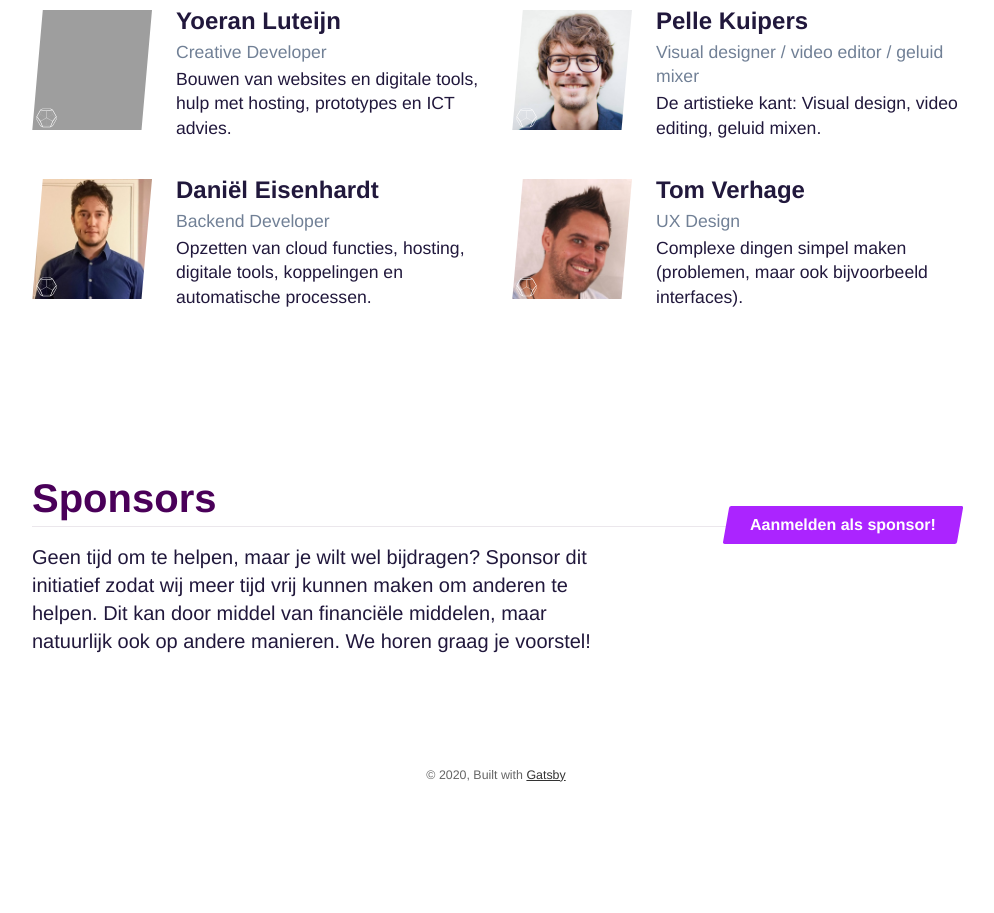
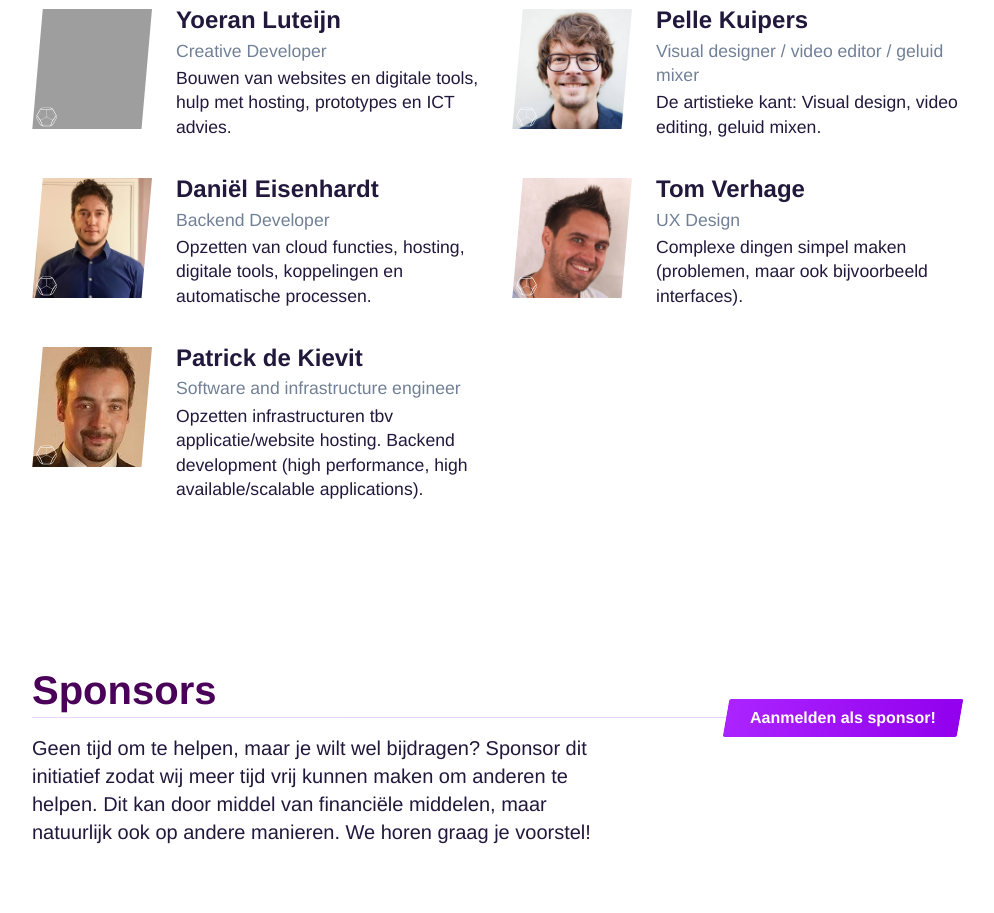
Before and after one commit to yoeran/nerds-against-corona, a Gatsby site: page / in a window 1280 px wide. Shown: the part 1373-2286 px from the top of the page, without its empty margins (144-1138 px from the left). Before the commit the page ends 2173 px from the top, so only its background shows below. Built offline with nearby package versions, Linux system fonts and the light colour scheme; Gatsby itself is replaced by a stand-in of ours; grey boxes are pictures that could not be loaded.

Commit message:
Add member Patrick

```diff
--- a/src/members.ts
+++ b/src/members.ts
@@ -26,4 +26,11 @@ export const MEMBERS = [
     skills:
       "Complexe dingen simpel maken (problemen, maar ook bijvoorbeeld interfaces).",
   },
+  {
+    id: "patrick-de-kievit",
+    name: "Patrick de Kievit",
+    title: "Software and infrastructure engineer ",
+    skills:
+      "Opzetten infrastructuren tbv applicatie/website hosting. Backend development (high performance, high available/scalable applications).",
+  },
 ]
--- a/src/styles/modules/base.scss
+++ b/src/styles/modules/base.scss
@@ -3,6 +3,7 @@
 
   --light-text: #718096;
   --light-purple: #ab24ff;
+  --medium-purple: #9200ed;
 }
 
 html {
--- a/src/styles/modules/components.scss
+++ b/src/styles/modules/components.scss
@@ -14,10 +14,26 @@
 }
 
 .row-title {
+  position: relative;
   font-size: 2.5rem;
   color: var(--primary-clr);
   margin: 0 0 1rem 0;
-  border-bottom: 1px solid rgba(#9a859e, 0.2);
+
+  &:after {
+    position: absolute;
+    content: "";
+    bottom: 0;
+    left: 0;
+    width: 100%;
+    height: 1px;
+    opacity: 0.2;
+    background: var(--light-purple);
+    background-image: linear-gradient(
+      90deg,
+      var(--light-purple) 0%,
+      var(--medium-purple) 100%
+    );
+  }
 }
 
 .row-para {
@@ -32,6 +48,11 @@
 .cta-btn {
   display: inline-block;
   background: var(--light-purple);
+  background-image: linear-gradient(
+    90deg,
+    var(--light-purple) 0%,
+    var(--medium-purple) 100%
+  );
   color: #fff;
   padding: 0.5em 1.5em;
   font-size: 1rem;
```
Also changed, not shown: src/images/team/patrick-de-kievit.jpg (added).
